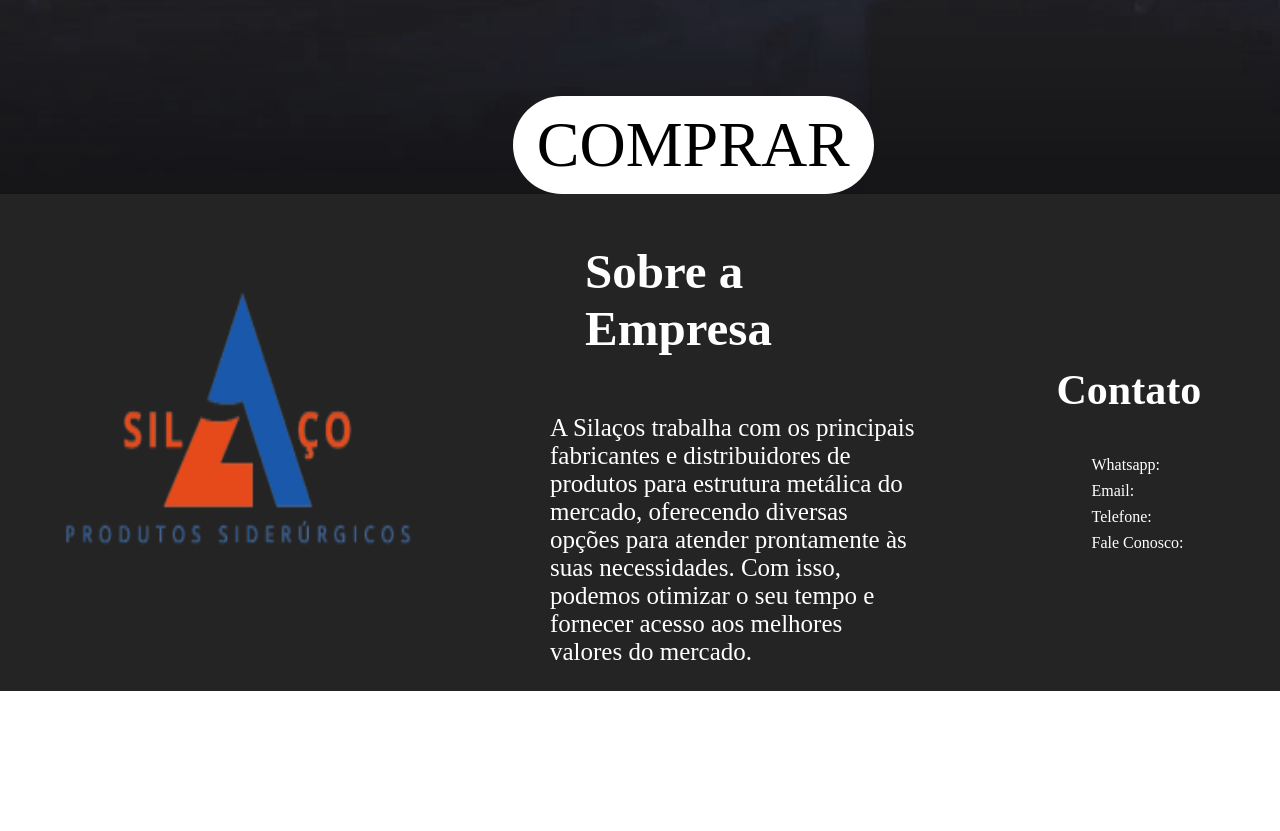
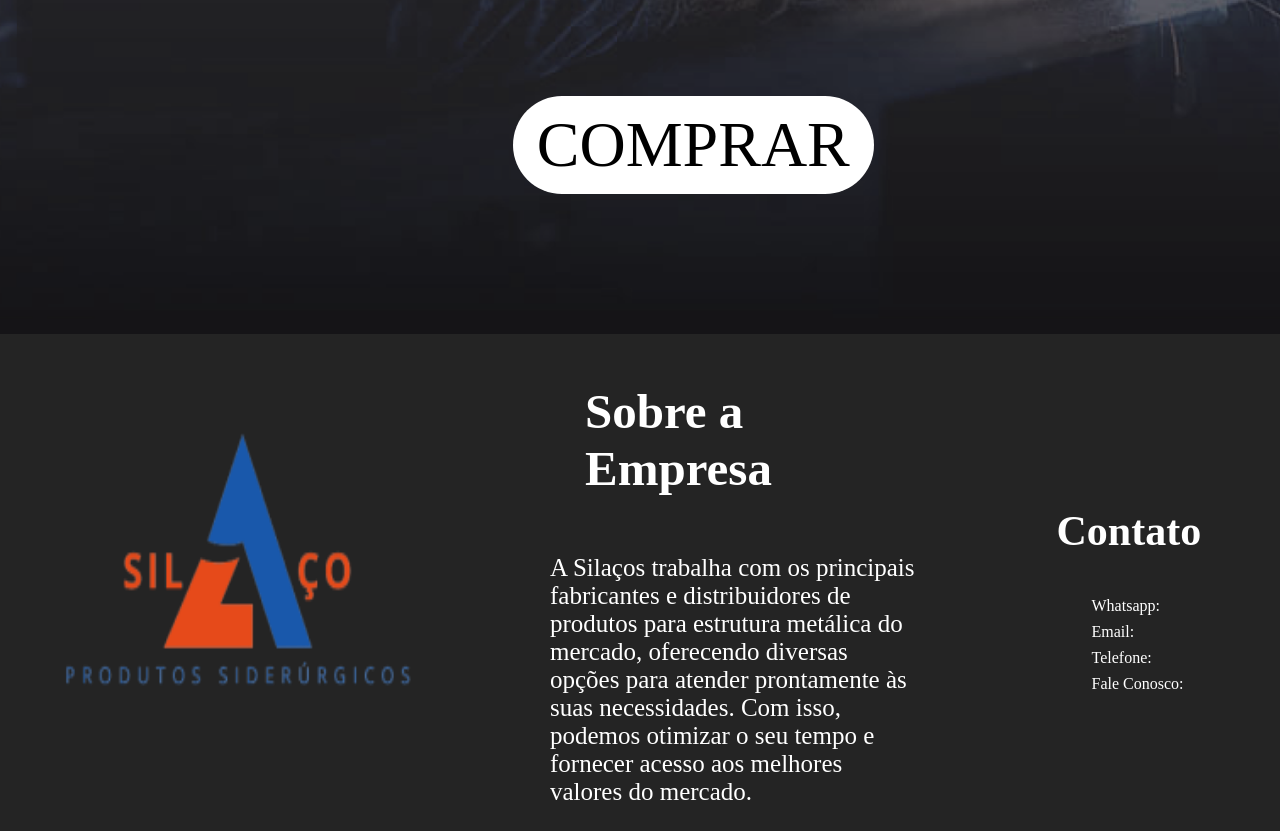
Before and after one commit to Rennan-Pessanha/Serrilharia, a React (Create React App) app: page /PerfisEspeciais in a window 1280 px wide. Shown: the part 820-1651 px from the top of the page. Before the commit the page ends 1511 px from the top, so only its background shows below. Built offline with nearby package versions, Linux system fonts and the light colour scheme.

Commit message:
Update Styles.js

```diff
--- a/src/Pages/ProdutosList/PerfisEspeciais/Styles.js
+++ b/src/Pages/ProdutosList/PerfisEspeciais/Styles.js
@@ -228,6 +228,7 @@ export const AccessButtonWrapper = styled.div`
   display: flex;
   margin-left: 35%;
   margin-top: 10%;
+  margin-bottom: 10%;
 
   @media (max-width: 1024px) {
     margin-left: 25%;
```
